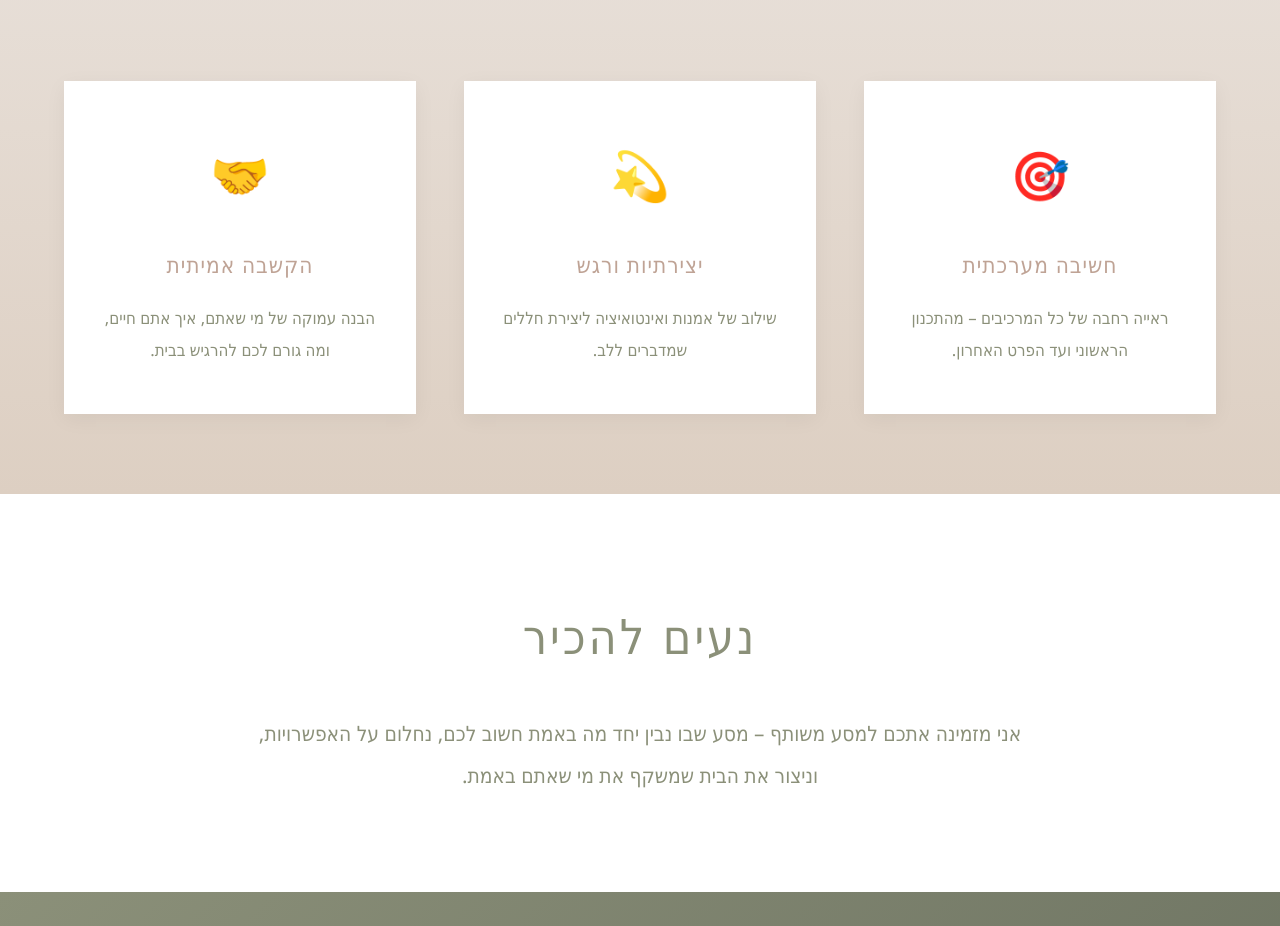
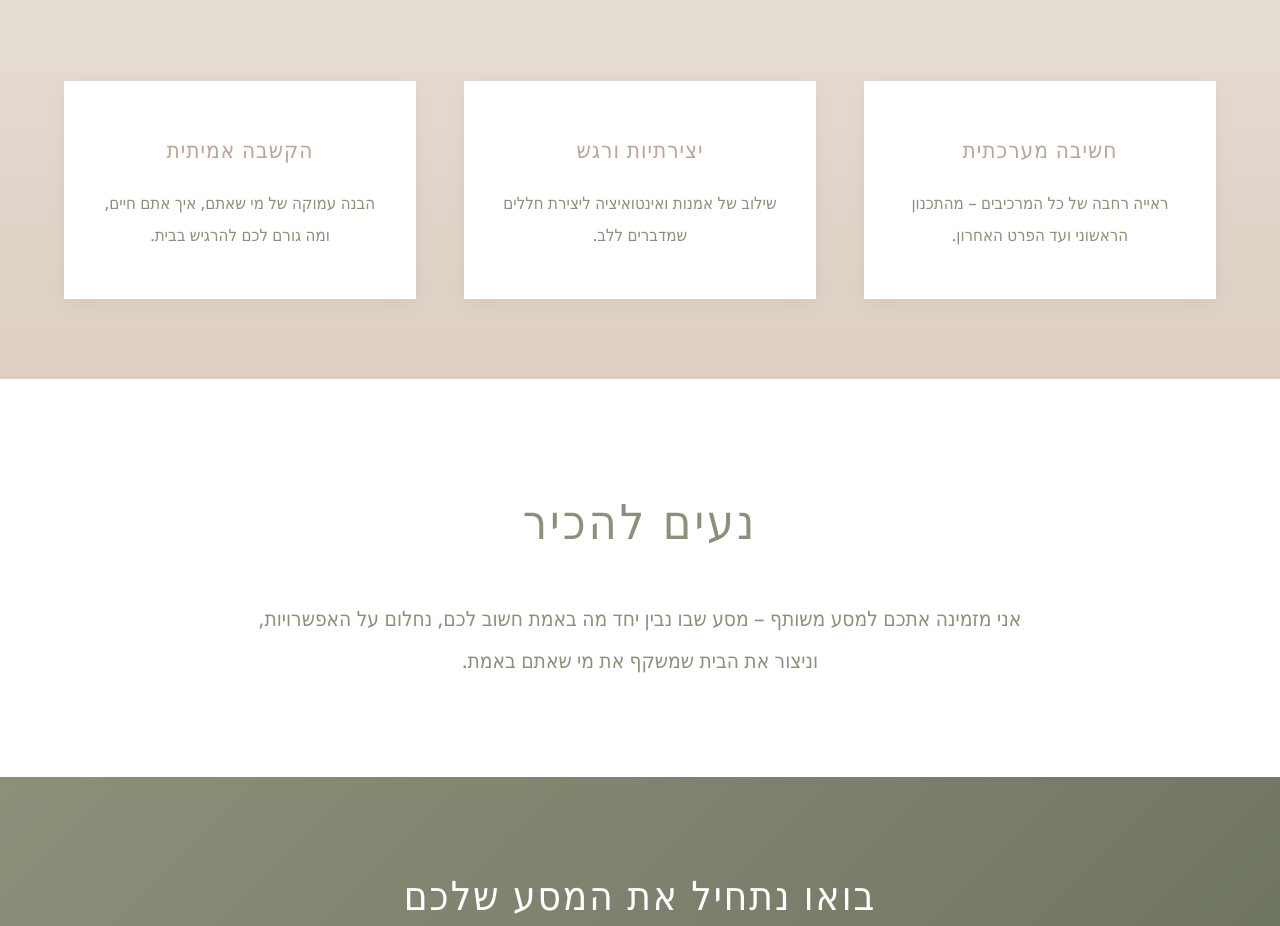
Before and after one commit to fredi1574/itzrubal, a Next.js app: page /about in a window 1280 px wide. Shown: the part 3929-4855 px from the top of the page. Built offline with nearby package versions, Linux system fonts and the light colour scheme; no server answers; a web font is replaced by a local one.

Commit message:
Removed redundant icons

```diff
--- a/src/app/about/page.tsx
+++ b/src/app/about/page.tsx
@@ -31,17 +31,14 @@ const pineconeParagraphs = [
 
 const values = [
   {
-    icon: "🎯",
     title: "חשיבה מערכתית",
     description: "ראייה רחבה של כל המרכיבים – מהתכנון הראשוני ועד הפרט האחרון.",
   },
   {
-    icon: "💫",
     title: "יצירתיות ורגש",
     description: "שילוב של אמנות ואינטואיציה ליצירת חללים שמדברים ללב.",
   },
   {
-    icon: "🤝",
     title: "הקשבה אמיתית",
     description:
       "הבנה עמוקה של מי שאתם, איך אתם חיים, ומה גורם לכם להרגיש בבית.",
@@ -144,9 +141,6 @@ const ValuesSection = (): JSX.Element => (
     <div className="about-values-grid">
       {values.map((value) => (
         <article className="about-value-card" key={value.title}>
-          <div className="about-value-icon" aria-hidden="true">
-            {value.icon}
-          </div>
           <h3 className="about-value-title">{value.title}</h3>
           <p className="about-value-description">{value.description}</p>
         </article>
```
